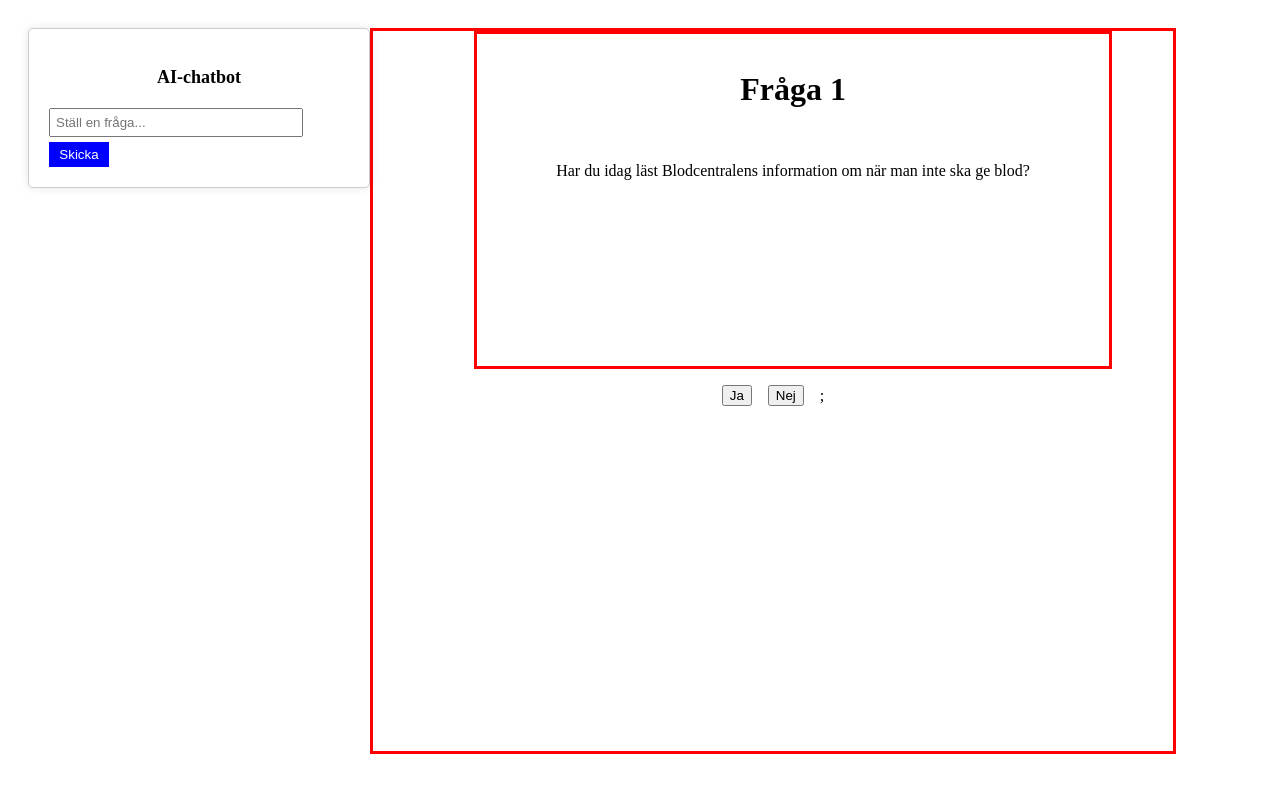
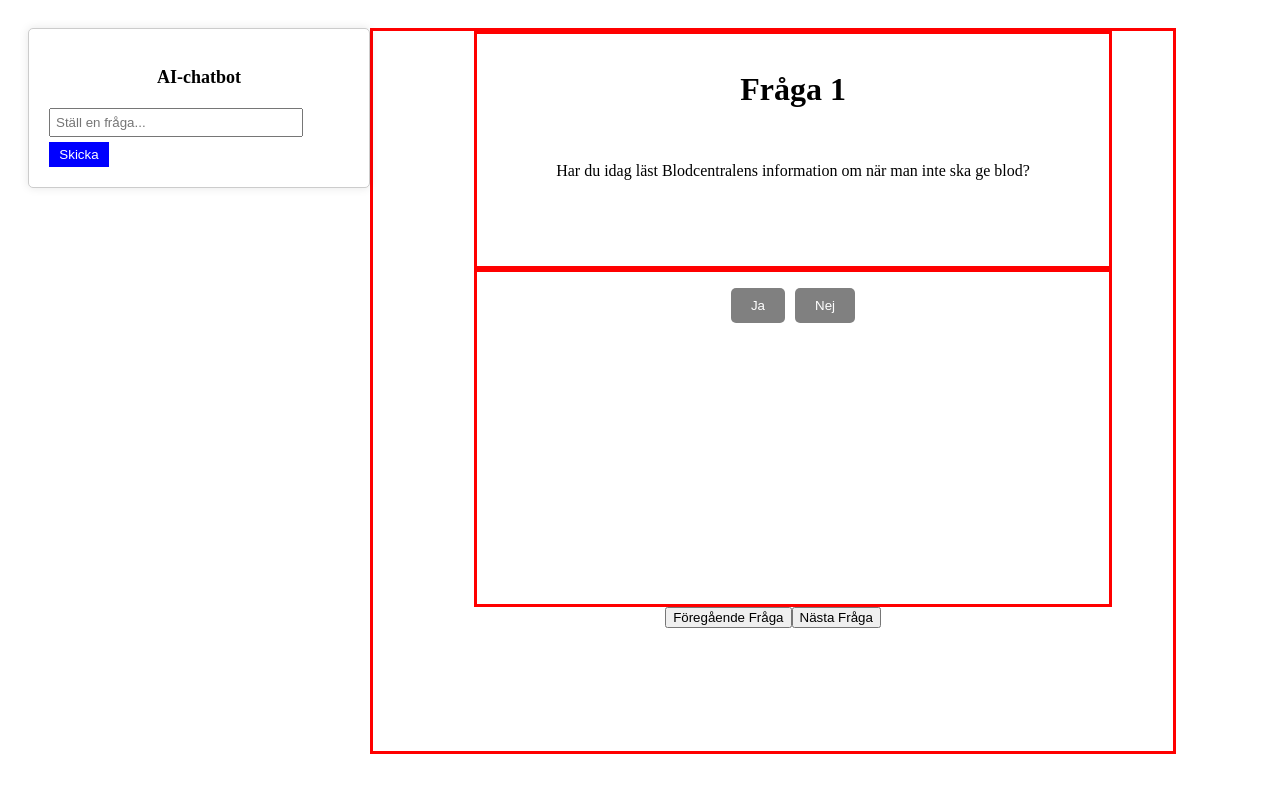
Before and after one commit to PrimateDev1/webbAPP_exjobb, a React (Create React App) app in the folder client/: page /question/1 in a window 1280 px wide. Shown: the top 792 px of the page. Built offline with nearby package versions, Linux system fonts and the light colour scheme.

Commit message:
buttons work and change color

```diff
--- a/client/src/components/qchild1.js
+++ b/client/src/components/qchild1.js
@@ -3,7 +3,7 @@ import { useParams, useNavigate } from "react-router-dom";
 import questions from "../data/questions.js";
 
 
-const QChild1 = () => {
+const QChild1 = ({question}) => {
 
 
 
@@ -20,13 +20,11 @@ const QChild1 = () => {
       padding: "1em",              // Optional: spacing inside the container
       gap: "1em",
       width : "600px",
-      height : "300px",
+      height : "200px",
       overflow : "auto",
       border : "3px solid red"
     },
   };
-  const questionIndex = parseInt(id) - 1;
-  const question = questions[questionIndex];
 
   if (!question) {
     return <h2>Frågan finns inte.</h2>;
--- a/client/src/components/qchild2.js
+++ b/client/src/components/qchild2.js
@@ -5,25 +5,31 @@ import questions from "../data/questions.js";
 import React from "react";
 
 
-const QChild2 = () => {
+const QChild2 = ({question, questionindex}) => {
 
 
-  const { id } = useParams();
+
   const navigate = useNavigate();
-
-  const questionIndex = parseInt(id) - 1;
-  const question = questions[questionIndex];
-
   const [showFollowUp, setShowFollowUp] = useState(false);
-  const [userAnswer, setUserAnswer] = useState("");
+  const [userAnswers, setUserAnswers] = useState({});
+  const [btnStates, setBtnStates] = useState({});
 
 
   const handleAnswer = (answer) => {
     saveAnswer(answer);
+    setBtnStates(prev => ({
+      ...prev,
+      [questionindex]: {
+        Ja : answer === "Ja",
+        Nej : answer === "Nej"
+      }
+    }));
+
 
     if (question.followUp && question.followUp[answer]) {
       setShowFollowUp(true);
     } else if (question.next) {
+
       navigate(`/question/${question.next}`);
     } else {
       navigate("/done");
@@ -38,12 +44,21 @@ const QChild2 = () => {
   };
 
   const handleBack = () => {
-    if (questionIndex > 0) {
-      const prevId = questions[questionIndex - 1].id;
+    if (questionindex > 0) {
+      const prevId = questions[questionindex - 1].id;
       navigate(`/question/${prevId}`);
     } else {
       navigate("/");
     }
+  };
+
+  const handleInputChange = (e) => {
+    const newValue = e.target.value;
+
+    setUserAnswers(prev => ({
+      ...prev,
+      [questionindex]: newValue
+    }));
   };
 
   const saveAnswer = (answerToSave) => {
@@ -56,19 +71,46 @@ const QChild2 = () => {
 
     const btnStylesYesNo = {
         container : {
-          display : "flex",
-          padding : "1em",
-          gap : "1em",
-          justifyContent : "center",
-          alignItems : "center"
+          display: "flex",             // Make it a flex container
+          flexDirection: "column",     // Stack children vertically
+          justifyContent: "flex-start", // Align items to the top (main axis)
+          alignItems: "center",
+          marginLeft: "40px",
+          padding: "1em",              // Optional: spacing inside the container
+          gap: "1em",
+          width : "600px",
+          height : "300px",
+          overflow : "auto",
+          border : "3px solid red"
         },
       };
 
     return (
 
     <div style = {btnStylesYesNo.container}>
-      <button onClick={() => handleAnswer("Ja")}>Ja</button>
-      <button onClick={() => handleAnswer("Nej")}>Nej</button>
+      <div style={{ display: 'flex', gap: '10px' }}>
+      <button
+        onClick={() => handleAnswer("Ja")}
+        style={{
+        backgroundColor: btnStates[questionindex]?.Ja ? 'green' : 'gray',
+        color: 'white',
+        padding: '10px 20px',
+        border: 'none',
+        borderRadius: '5px',
+        cursor: 'pointer'
+      }}>Ja </button>
+
+      <button
+        onClick={() => handleAnswer("Nej")}
+        style={{
+        backgroundColor: btnStates[questionindex]?.Nej ? 'green' : 'gray',
+        color: 'white',
+        padding: '10px 20px',
+        border: 'none',
+        borderRadius: '5px',
+        cursor: 'pointer'
+      }}>Nej </button>
+      </div>
 
       {showFollowUp && (
         <div>
@@ -76,11 +118,11 @@ const QChild2 = () => {
           <input
             type="text"
             placeholder="Skriv ditt svar här..."
-            value={userAnswer}
-            onChange={(e) => setUserAnswer(e.target.value)}
+            value={userAnswers[questionindex] || ""}
+            onChange={handleInputChange}
           />
           </div>
-      )};
+      )}
 
     </div>
     );
--- a/client/src/components/qchild3.js
+++ b/client/src/components/qchild3.js
@@ -2,10 +2,51 @@
 import { useParams, useNavigate } from "react-router-dom";
 import questions from "../data/questions.js";
 //import React from "react";
-import  { useState, useEffect } from "react";
+import  { useState, useEffect, useLayoutEffect } from "react";
 
 
-const QChild3 = () => {
+const QChild3 = ({question, questionindex}) => {
+
+  const navigate = useNavigate();
+  const [showFollowUp, setShowFollowUp] = useState(false);
+  const [userAnswer, setUserAnswer] = useState("");
+
+  const handleNext = () => {
+    if (showFollowUp && userAnswer) {
+      saveAnswer(userAnswer);
+    }
+    navigate(`/question/${question.next}`);
+  };
+
+  const handlePrevious = () => {
+    if(showFollowUp && userAnswer) {
+      saveAnswer(userAnswer);
+    }
+    if(question.id > 1){
+      let previous = question.id -1;
+      navigate(`/question/${previous}`);
+    }
+  }
+
+    const styles = {
+        container : {
+          display : "flex",
+          padding : "1em",
+          gap : "1em",
+          justifyContent : "center",
+          alignItems : "center",
+          padding : "3em solid red",
+          height : "100px",
+          width : "100px",
+        }
+    };
+
+   return (
+    <div style = {null}>
+        <button onClick={handlePrevious}>Föregående Fråga</button>
+        <button onClick={handleNext}>Nästa Fråga</button>
+    </div>
+   );
 
 }
 
--- a/client/src/components/questionspage.js
+++ b/client/src/components/questionspage.js
@@ -20,10 +20,15 @@ const QParent = () => {
     }
   };
 
+  const { id } = useParams();
+  const questionIndex_ = parseInt(id) - 1;
+  const question_ = questions[questionIndex_];
+
   return (
     <div style={styles.container}>
-      <QChild1 />
-      <QChild2 />
+      <QChild1 question = {question_} />
+      <QChild2 question = {question_} questionindex = {questionIndex_} />
+      <QChild3 question = {question_} questionindex = {questionIndex_} />
     </div>
   );
 };
```
